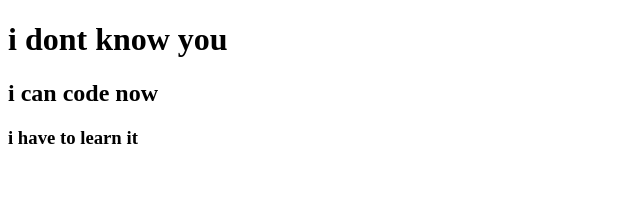
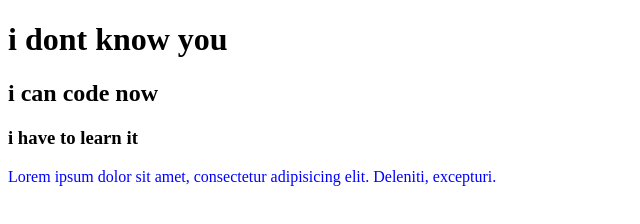
Before and after one commit to mijanur1987/my-3rd-ripo, a plain HTML site: page index.html in a window 1280 px wide. Shown: the whole page, without its empty margins (0-640 px from the left). Drawn offline with Linux system fonts and the light colour scheme.

Commit message:
style add

```diff
--- a/index.html
+++ b/index.html
@@ -5,10 +5,12 @@
     <meta http-equiv="X-UA-Compatible" content="IE=edge">
     <meta name="viewport" content="width=device-width, initial-scale=1.0">
     <title>my-3rd-github-ripo</title>
+    <link rel="stylesheet" href="style.css">
 </head>
 <body>
   <h1>i dont know you</h1>
   <h2>i can code now</h2>
   <h3>i have to learn it</h3>
+  <p>Lorem ipsum dolor sit amet, consectetur adipisicing elit. Deleniti, excepturi.</p>
 </body>
 </html>
--- /dev/null
+++ b/style.css
@@ -0,0 +1,3 @@
+p{
+    color: blue;
+}
```
